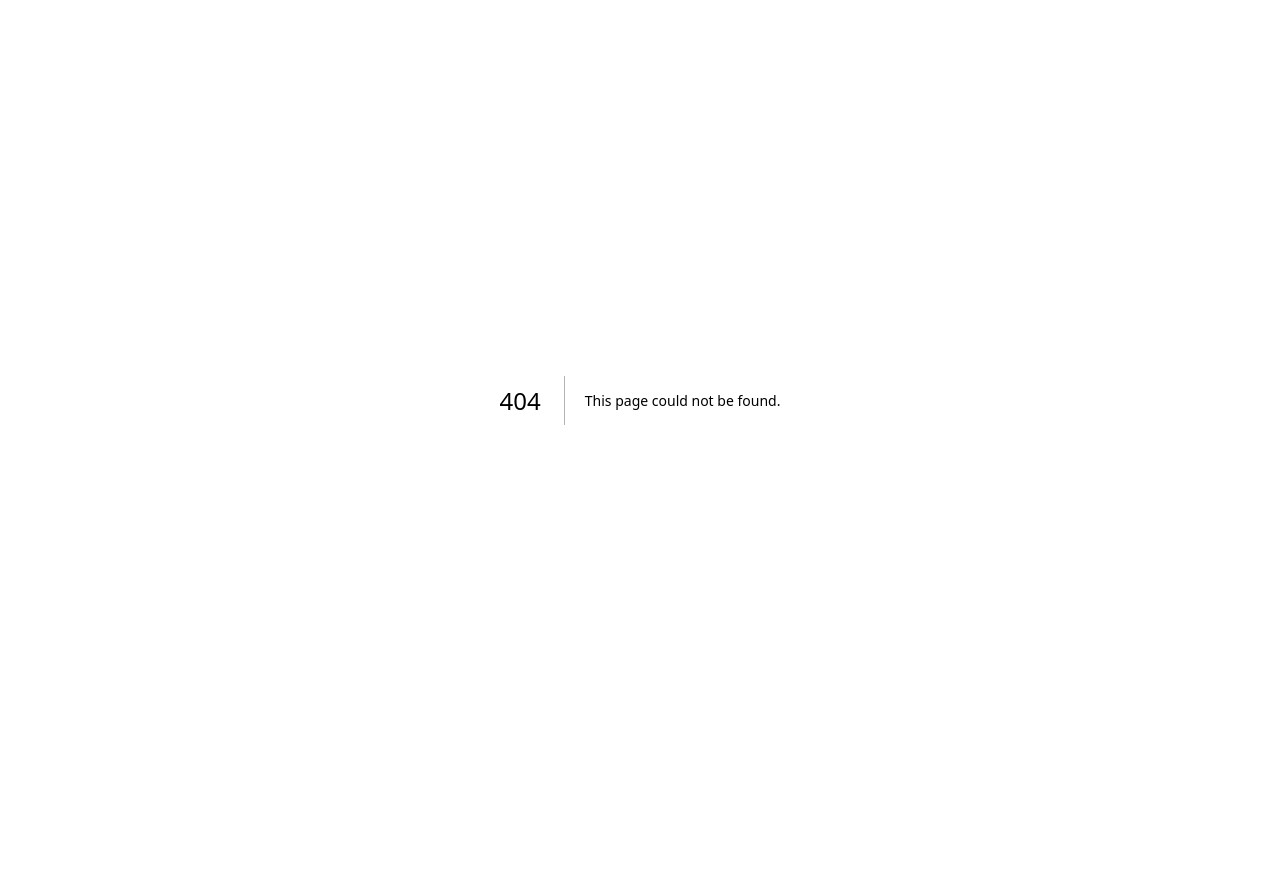
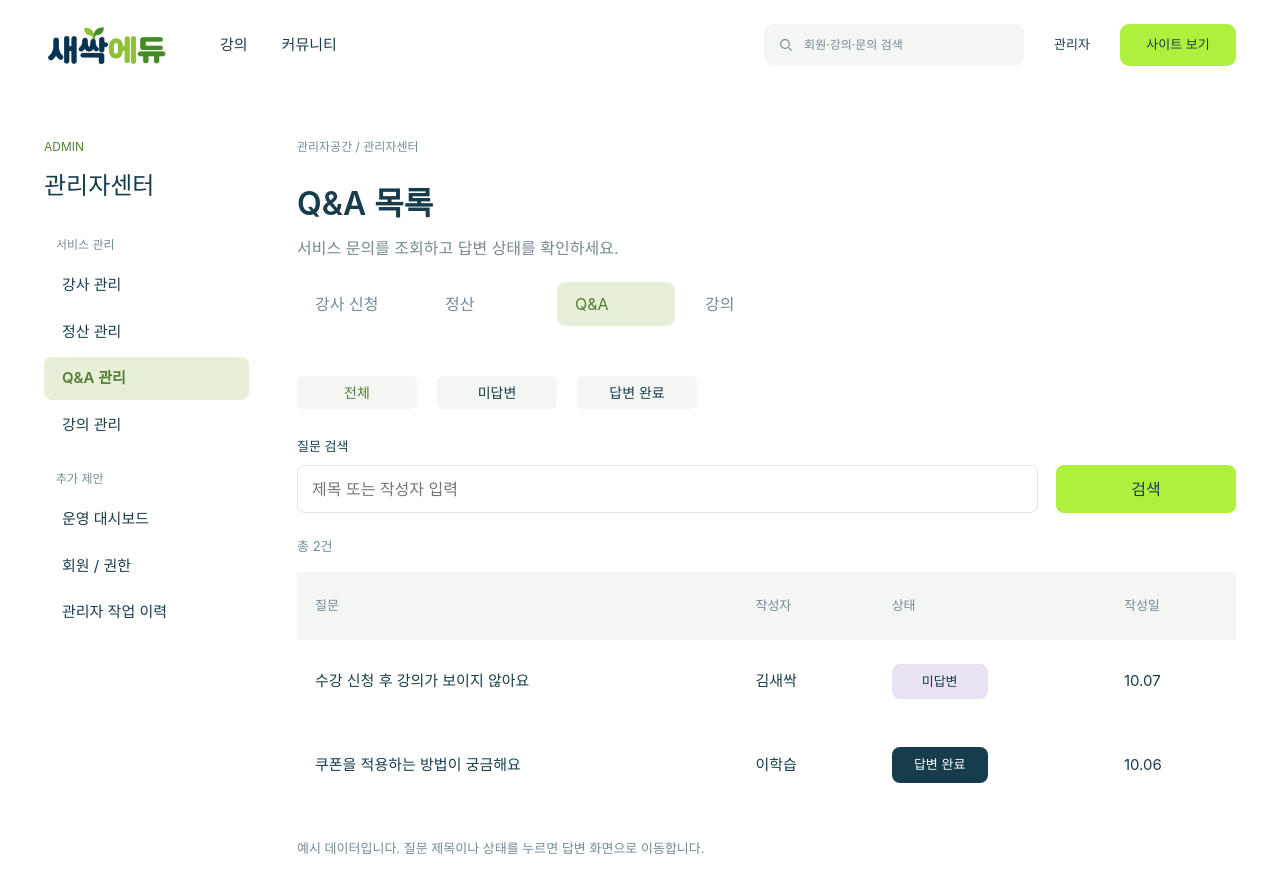
Before and after one commit to SaeMoi/SesacEdu_Admin_Server, a Next.js app in the folder frontend/: page /qna in a window 1280 px wide. Before the commit this address had no page. Shown: the top 892 px of the page. Before the commit the page ends 800 px from the top, so only its background shows below. Built offline with nearby package versions, Linux system fonts and the light colour scheme; no server answers.

Commit message:
feat:[admin-qna] 문의 목록과 답변 작성 수정 화면 추가

```diff
--- /dev/null
+++ b/frontend/app/qna/page.jsx
@@ -0,0 +1,53 @@
+"use client";
+import { useState } from "react";
+import Link from "next/link";
+import AdminShell from "../../components/AdminShell";
+import ServiceTabs from "../../components/ServiceTabs";
+import { questions } from "../../lib/qna-mocks";
+
+export default function QnaListPage() {
+  const [status, setStatus] = useState("전체");
+  const [keyword, setKeyword] = useState("");
+  const [search, setSearch] = useState("");
+  const rows = questions.filter((item) => {
+    const label = item.answer ? "답변 완료" : "미답변";
+    const matchesText = `${item.title} ${item.author}`.toLocaleLowerCase().includes(search.toLocaleLowerCase());
+    return (status === "전체" || status === label) && matchesText;
+  });
+
+  return <AdminShell active="qna">
+    <p className="breadcrumb">관리자공간 / 관리자센터</p>
+    <h1>Q&amp;A 목록</h1>
+    <p className="description">서비스 문의를 조회하고 답변 상태를 확인하세요.</p>
+    <ServiceTabs active="qna" />
+    <div className="filters" aria-label="답변 상태">
+      {["전체", "미답변", "답변 완료"].map((item) => <button key={item} type="button"
+        className={status === item ? "selected" : ""} aria-pressed={status === item}
+        onClick={() => setStatus(item)}>{item}</button>)}
+    </div>
+    <form className="search" onSubmit={(event) => { event.preventDefault(); setSearch(keyword.trim()); }}>
+      <label htmlFor="qna-search">질문 검색</label>
+      <div className="search-row">
+        <input id="qna-search" placeholder="제목 또는 작성자 입력" value={keyword} onChange={(event) => setKeyword(event.target.value)} />
+        <button type="submit">검색</button>
+      </div>
+    </form>
+    <p className="result-count" role="status">총 {rows.length}건</p>
+    <div className="table-wrap"><table>
+      <caption className="sr-only">서비스 문의 목록</caption>
+      <thead><tr>{["질문", "작성자", "상태", "작성일"].map((text) => <th key={text} scope="col">{text}</th>)}</tr></thead>
+      <tbody>{rows.map((item) => <tr key={item.id}>
+        <td><Link className="qna-title-link" href={`/qna/${item.id}`}>{item.title}</Link></td>
+        <td>{item.author}</td>
+        <td><Link className={`qna-status ${item.answer ? "is-answered" : ""}`} href={`/qna/${item.id}`}
+          aria-label={`${item.title} ${item.answer ? "답변 수정" : "답변 작성"}`}>
+          {item.answer ? "답변 완료" : "미답변"}
+        </Link></td>
+        <td>{item.createdAt.slice(5)}</td>
+      </tr>)}
+      {rows.length === 0 && <tr><td className="empty-result" colSpan={4}>조건에 맞는 문의가 없습니다.</td></tr>}
+      </tbody>
+    </table></div>
+    <p className="screen-note">예시 데이터입니다. 질문 제목이나 상태를 누르면 답변 화면으로 이동합니다.</p>
+  </AdminShell>;
+}
```
Also changed, not shown: frontend/app/qna/[iqid]/page.jsx (added, +11 -0 lines), frontend/components/QnaAnswer.jsx (added, +55 -0 lines).
